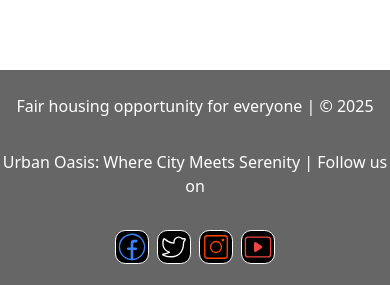
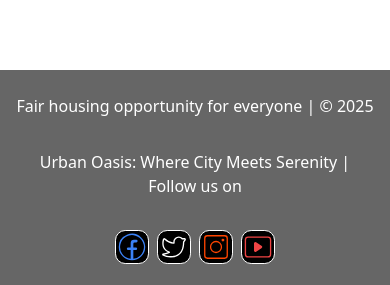
Before and after one commit to abbeytech2023/findahome, a React (Vite) app: page /dashboard in a window 390 px wide. Shown: the part 1772-2057 px from the top of the page. Built offline with nearby package versions, Linux system fonts and the light colour scheme; no server answers; the database is empty.

Commit message:
first commit on version firebase8

```diff
--- a/src/components/Root.jsx
+++ b/src/components/Root.jsx
@@ -11,7 +11,7 @@ const IconDiv = styled.div`
 
 export default function Root() {
   return (
-    <div className="bg-[#666] text-white flex sm:flex-col gap-8 sm:gap-5 min-[0px]:flex-col text-center text-[1rem] justify-center py-6">
+    <div className="bg-[#666] text-white flex sm:flex-col gap-8 sm:gap-5 min-[0px]:px-[4%] min-[0px]:flex-col text-center text-[1rem] justify-center py-6">
       <div>
         <p>Fair housing opportunity for everyone | &#169; 2025</p>
       </div>
```
